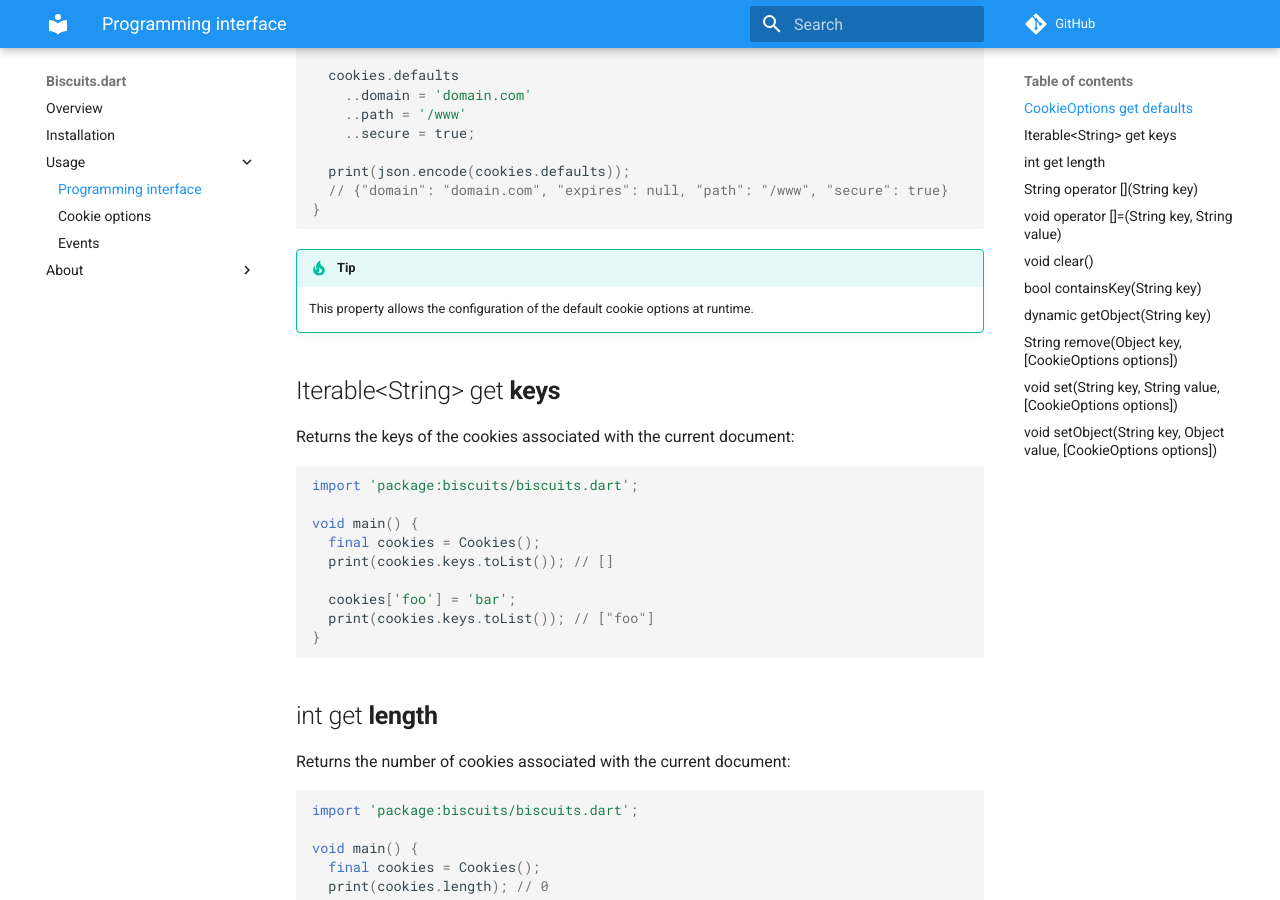
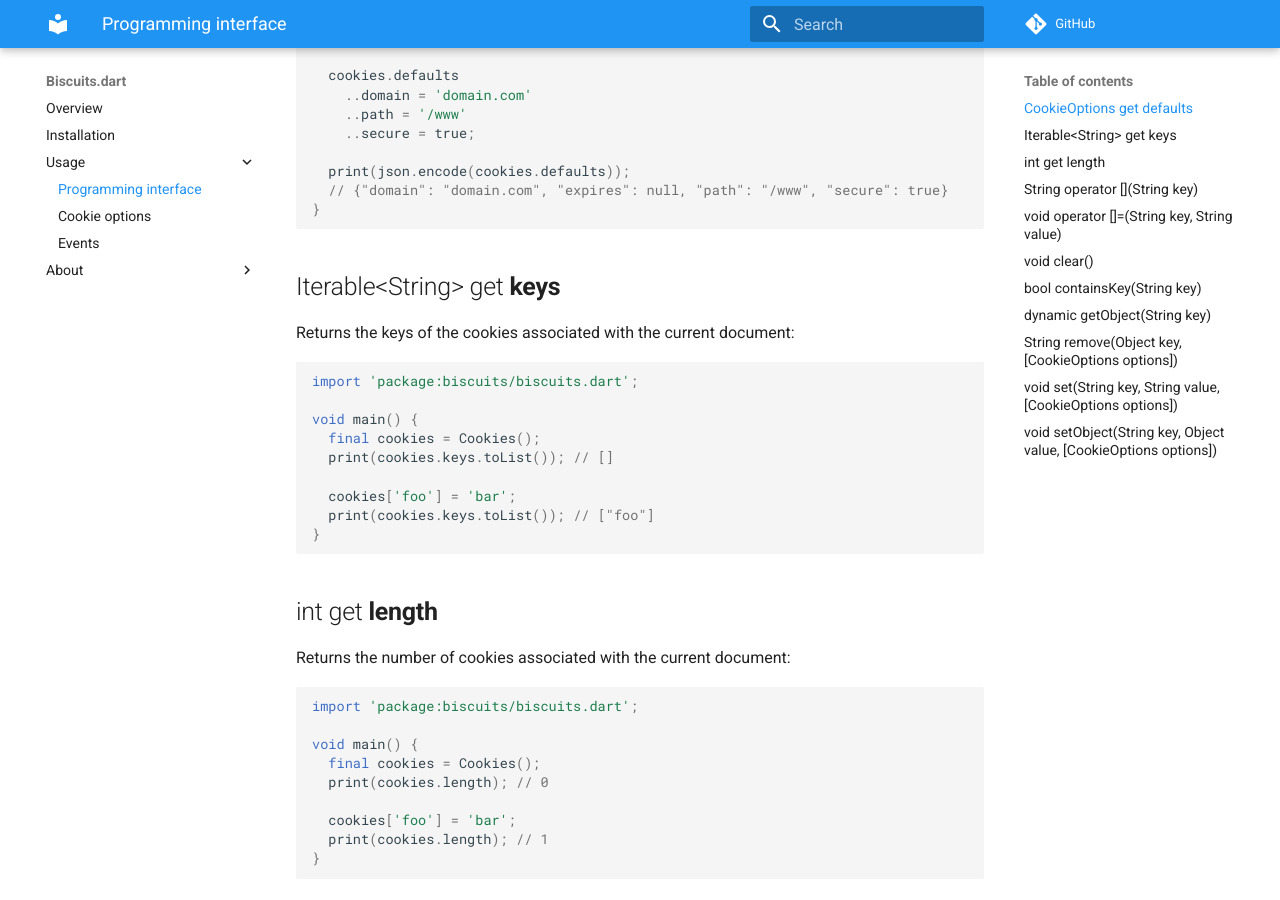
Before and after one commit to cedx/biscuits.dart, an MkDocs documentation site: the page built from doc/usage/api.md, in a window 1280 px wide and 900 px high, scrolled down 722 px. Built offline with MkDocs 1.6.1 and Material for MkDocs 9.7.7, drawn with Linux system fonts in a browser that asks for light colours; comment, search, counter and statistics services are not loaded; old or Windows-style settings are respelled for this version of MkDocs.

Commit message:
Raised the SDK constraint

````diff
--- a/doc/usage/api.md
+++ b/doc/usage/api.md
@@ -41,10 +41,6 @@
   // {"domain": "domain.com", "expires": null, "path": "/www", "secure": true}
 }
 ```
-
-!!! tip
-    This property allows the configuration of the default cookie options
-    at runtime.
 
 ## Iterable&lt;String&gt; get **keys**
 Returns the keys of the cookies associated with the current document:
--- a/pubspec.yaml
+++ b/pubspec.yaml
@@ -7,7 +7,7 @@
 homepage: https://dev.belin.io/biscuits.dart
 
 environment:
-  sdk: '>=2.0.0-dev.67 <2.0.0'
+  sdk: '>=2.0.0-dev.68 <2.0.0'
 
 dependencies:
   intl: ^0.15.6
````
Also changed, not shown: doc/installation.md (+2 -2 lines).
